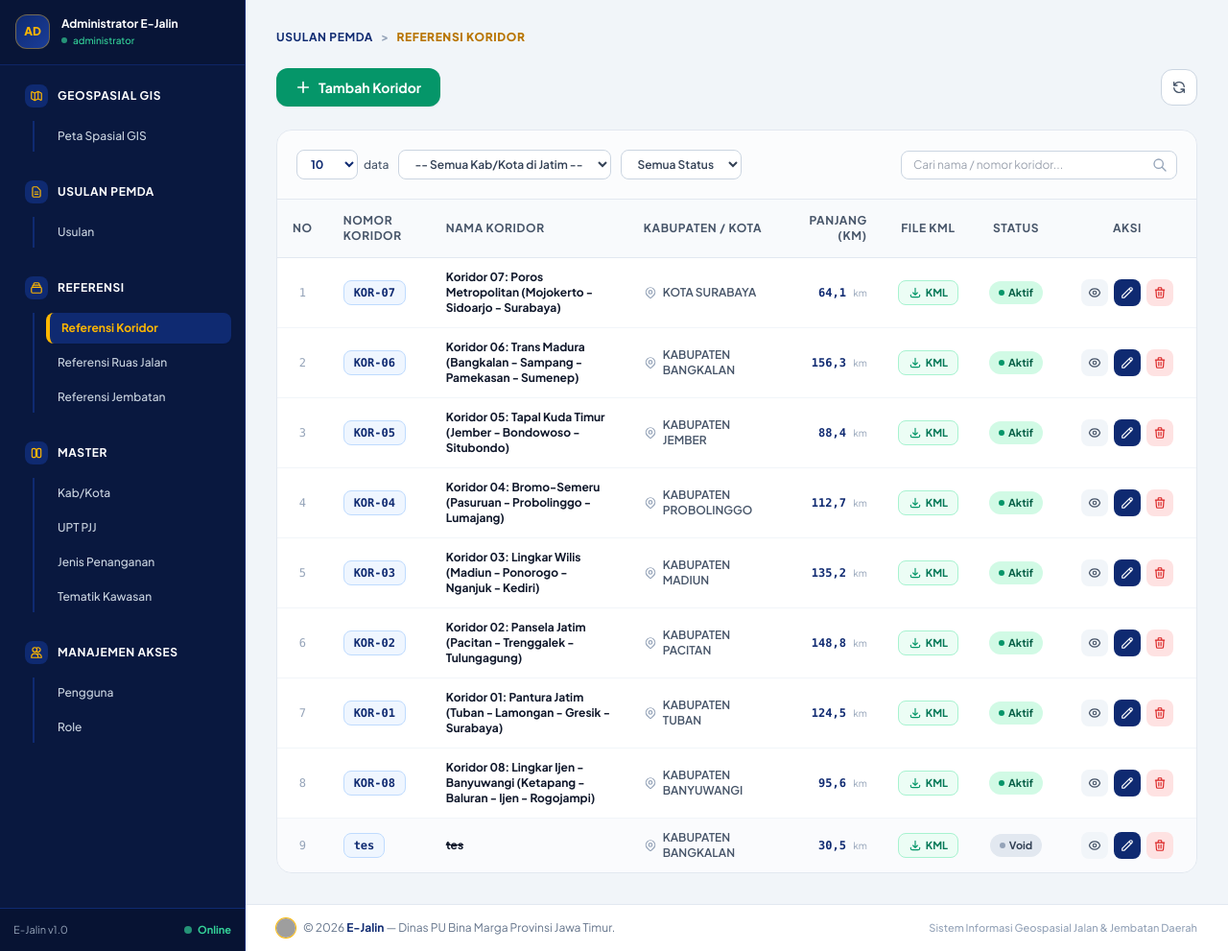
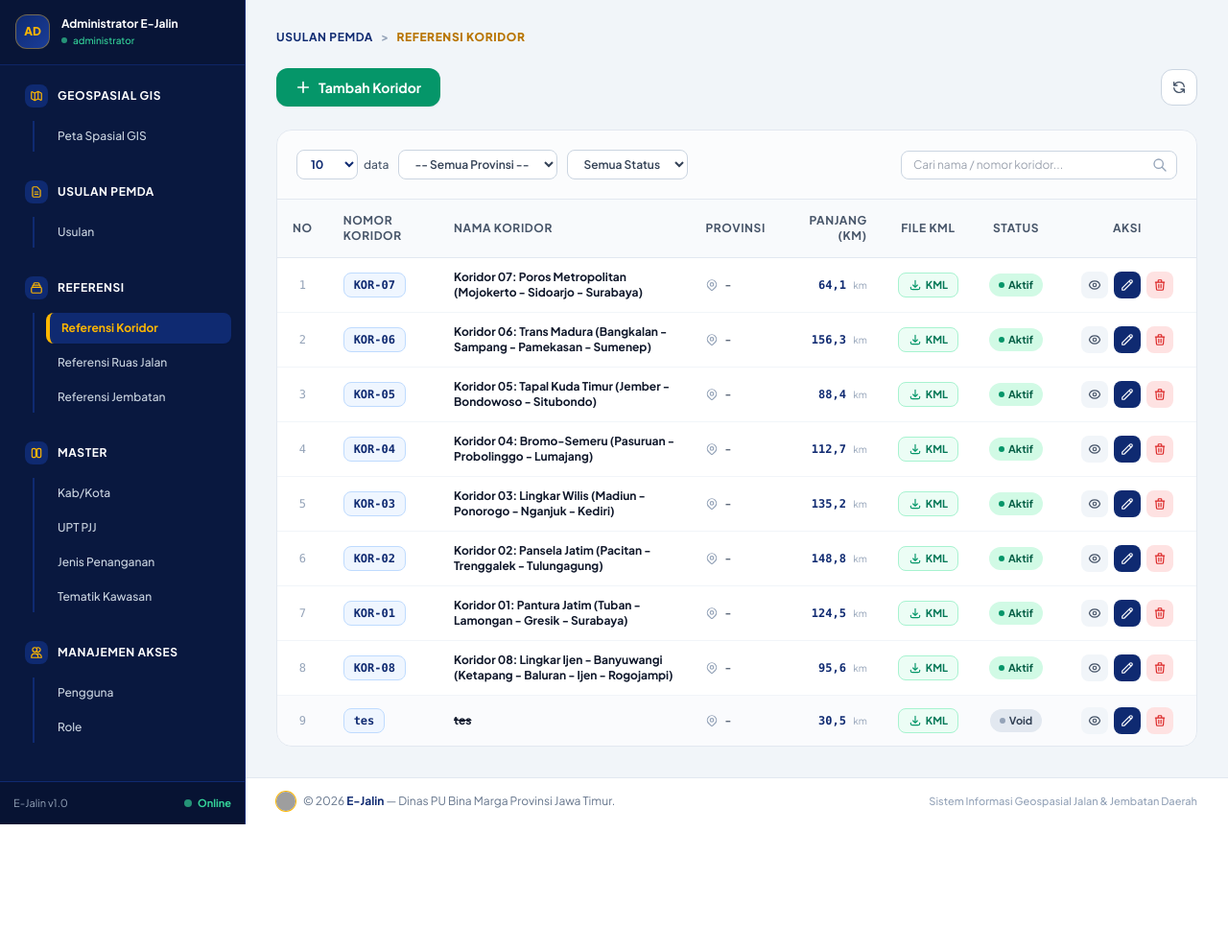
Before and after one commit to Amrega/E-Jalin, a Laravel app: page /koridor in a window 1280 px wide. Shown: the part 66-1057 px from the top of the page at 96% size. After the commit the page ends 925 px from the top, so only its background shows below. Run offline with Laravel 12, Linux system fonts and the light colour scheme; a user stored in the database is signed in; data comes from the database, SQL or seed files in the repository; some libraries are stand-ins or nearby versions; grey boxes are pictures that could not be loaded.

Commit message:
Update koridor

```diff
--- a/app/Http/Controllers/KoridorController.php
+++ b/app/Http/Controllers/KoridorController.php
@@ -2,7 +2,7 @@
 
 namespace App\Http\Controllers;
 
-use App\Models\KabupatenKota;
+use App\Models\Provinsi;
 use App\Models\Koridor;
 use Illuminate\Http\Request;
 use Illuminate\Support\Facades\File;
@@ -27,7 +27,7 @@ class KoridorController extends Controller
      */
     public function index(Request $request)
     {
-        $query = Koridor::with('kabupatenKota');
+        $query = Koridor::with('provinsi');
 
         // Filter Pencarian
         if ($request->filled('search')) {
@@ -35,15 +35,15 @@ class KoridorController extends Controller
             $query->where(function ($q) use ($search) {
                 $q->where('nama_koridor', 'like', "%{$search}%")
                   ->orWhere('nomor_koridor', 'like', "%{$search}%")
-                  ->orWhereHas('kabupatenKota', function ($kq) use ($search) {
-                      $kq->where('nama_kabupaten_kota', 'like', "%{$search}%");
+                  ->orWhereHas('provinsi', function ($pq) use ($search) {
+                      $pq->where('nama_provinsi', 'like', "%{$search}%");
                   });
             });
         }
 
-        // Filter Kabupaten / Kota
-        if ($request->filled('kabupaten_kota_id')) {
-            $query->where('kabupaten_kota_id', $request->kabupaten_kota_id);
+        // Filter Provinsi
+        if ($request->filled('provinsi_id')) {
+            $query->where('provinsi_id', $request->provinsi_id);
         }
 
         // Filter Status Void
@@ -63,24 +63,17 @@ class KoridorController extends Controller
         $perPage = in_array($perPage, [10, 25, 50, 100]) ? $perPage : 10;
         $koridors = $query->paginate($perPage)->withQueryString();
 
-        // Data Statistik
-        $totalKoridor = Koridor::count();
-        $totalPanjang = Koridor::where('void', 0)->sum('panjang_koridor') ?? 0;
-        $totalKabKota = Koridor::distinct('kabupaten_kota_id')->count('kabupaten_kota_id');
-        $totalAktif   = Koridor::where('void', 0)->count();
-
-        // Dropdown Daftar Kabupaten / Kota di Jawa Timur
-        $kabupatenKotaList = KabupatenKota::where('void', 0)
-            ->orderBy('nama_kabupaten_kota', 'asc')
+        // Dropdown Daftar Provinsi (Default Jawa Timur & Lainnya)
+        $provinsiList = Provinsi::where('void', 0)
+            ->orderBy('nama_provinsi', 'asc')
             ->get();
+        if ($provinsiList->isEmpty()) {
+            $provinsiList = Provinsi::orderBy('nama_provinsi', 'asc')->get();
+        }
 
         return view('koridor.index', compact(
             'koridors',
-            'kabupatenKotaList',
-            'totalKoridor',
-            'totalPanjang',
-            'totalKabKota',
-            'totalAktif'
+            'provinsiList',
         ));
     }
 
@@ -90,18 +83,18 @@ class KoridorController extends Controller
     public function store(Request $request)
     {
         $validated = $request->validate([
-            'kabupaten_kota_id' => ['required', 'exists:kabupaten_kota,id'],
+            'provinsi_id'      => ['required', 'exists:provinsi,id'],
             'nama_koridor'      => ['required', 'string', 'max:255'],
             'nomor_koridor'     => ['nullable', 'string', 'max:100'],
             'panjang_koridor'   => ['nullable', 'numeric', 'min:0'],
             'file_kml_koridor'  => ['nullable', 'file', 'max:25600'], // max 25MB
             'void'              => ['nullable', 'in:0,1'],
         ], [
-            'kabupaten_kota_id.required' => 'Kabupaten / Kota wajib dipilih.',
-            'kabupaten_kota_id.exists'   => 'Kabupaten / Kota tidak valid.',
-            'nama_koridor.required'      => 'Nama koridor wajib diisi.',
-            'panjang_koridor.numeric'    => 'Panjang koridor harus berupa angka.',
-            'file_kml_koridor.max'       => 'Ukuran file KML maksimal 25MB.',
+            'provinsi_id.required'  => 'Provinsi wajib dipilih.',
+            'provinsi_id.exists'    => 'Provinsi tidak valid.',
+            'nama_koridor.required' => 'Nama koridor wajib diisi.',
+            'panjang_koridor.numeric' => 'Panjang koridor harus berupa angka.',
+            'file_kml_koridor.max'  => 'Ukuran file KML maksimal 25MB.',
         ]);
 
         $fileName = null;
@@ -116,7 +109,7 @@ class KoridorController extends Controller
         }
 
         Koridor::create([
-            'kabupaten_kota_id' => $validated['kabupaten_kota_id'],
+            'provinsi_id'      => $validated['provinsi_id'],
             'nama_koridor'      => $validated['nama_koridor'],
             'nomor_koridor'     => $validated['nomor_koridor'] ?? null,
             'panjang_koridor'   => $validated['panjang_koridor'] ?? null,
@@ -133,17 +126,17 @@ class KoridorController extends Controller
     public function update(Request $request, Koridor $koridor)
     {
         $validated = $request->validate([
-            'kabupaten_kota_id' => ['required', 'exists:kabupaten_kota,id'],
+            'provinsi_id'      => ['required', 'exists:provinsi,id'],
             'nama_koridor'      => ['required', 'string', 'max:255'],
             'nomor_koridor'     => ['nullable', 'string', 'max:100'],
             'panjang_koridor'   => ['nullable', 'numeric', 'min:0'],
             'file_kml_koridor'  => ['nullable', 'file', 'max:25600'],
             'void'              => ['nullable', 'in:0,1'],
         ], [
-            'kabupaten_kota_id.required' => 'Kabupaten / Kota wajib dipilih.',
-            'kabupaten_kota_id.exists'   => 'Kabupaten / Kota tidak valid.',
-            'nama_koridor.required'      => 'Nama koridor wajib diisi.',
-            'panjang_koridor.numeric'    => 'Panjang koridor harus berupa angka.',
+            'provinsi_id.required'  => 'Provinsi wajib dipilih.',
+            'provinsi_id.exists'    => 'Provinsi tidak valid.',
+            'nama_koridor.required' => 'Nama koridor wajib diisi.',
+            'panjang_koridor.numeric' => 'Panjang koridor harus berupa angka.',
         ]);
 
         $fileName = $koridor->file_kml_koridor;
@@ -165,7 +158,7 @@ class KoridorController extends Controller
         }
 
         $koridor->update([
-            'kabupaten_kota_id' => $validated['kabupaten_kota_id'],
+            'provinsi_id'      => $validated['provinsi_id'],
             'nama_koridor'      => $validated['nama_koridor'],
             'nomor_koridor'     => $validated['nomor_koridor'] ?? null,
             'panjang_koridor'   => $validated['panjang_koridor'] ?? null,
--- a/app/Models/KabupatenKota.php
+++ b/app/Models/KabupatenKota.php
@@ -36,7 +36,7 @@ class KabupatenKota extends Model
 
     public function koridor()
     {
-        return $this->hasMany(Koridor::class, 'kabupaten_kota_id');
+        return $this->hasManyThrough(Koridor::class, RuasJalan::class, 'kabupaten_kota_id', 'id', 'id', 'koridor_id');
     }
 
     public function ruasJalan()
--- a/app/Models/Koridor.php
+++ b/app/Models/Koridor.php
@@ -12,7 +12,7 @@ class Koridor extends Model
     protected $table = 'koridor';
 
     protected $fillable = [
-        'kabupaten_kota_id',
+        'provinsi_id',
         'nama_koridor',
         'nomor_koridor',
         'panjang_koridor',
@@ -27,9 +27,9 @@ class Koridor extends Model
         'updated_at' => 'datetime',
     ];
 
-    public function kabupatenKota()
+    public function provinsi()
     {
-        return $this->belongsTo(KabupatenKota::class, 'kabupaten_kota_id');
+        return $this->belongsTo(Provinsi::class, 'provinsi_id');
     }
 
     public function ruasJalan()
--- a/app/Models/Provinsi.php
+++ b/app/Models/Provinsi.php
@@ -26,4 +26,9 @@ class Provinsi extends Model
     {
         return $this->hasMany(KabupatenKota::class, 'provinsi_id');
     }
+
+    public function koridor()
+    {
+        return $this->hasMany(Koridor::class, 'provinsi_id');
+    }
 }
--- a/resources/views/koridor/index.blade.php
+++ b/resources/views/koridor/index.blade.php
@@ -89,13 +89,13 @@
                     <span class="hidden sm:inline">data</span>
                 </div>
 
-                <!-- Filter Kab/Kota -->
+                <!-- Filter Provinsi -->
                 <div class="flex items-center">
-                    <select name="kabupaten_kota_id" onchange="this.form.submit()" class="border border-slate-300 rounded-lg px-3 py-1.5 bg-white font-semibold text-slate-700 focus:outline-none focus:ring-1 focus:ring-[#0f2a71] max-w-xs">
-                        <option value="">-- Semua Kab/Kota di Jatim --</option>
-                        @foreach($kabupatenKotaList as $kk)
-                            <option value="{{ $kk->id }}" {{ request('kabupaten_kota_id') == $kk->id ? 'selected' : '' }}>
-                                {{ $kk->nama_kabupaten_kota }}
+                    <select name="provinsi_id" onchange="this.form.submit()" class="border border-slate-300 rounded-lg px-3 py-1.5 bg-white font-semibold text-slate-700 focus:outline-none focus:ring-1 focus:ring-[#0f2a71] max-w-xs">
+                        <option value="">-- Semua Provinsi --</option>
+                        @foreach($provinsiList as $prov)
+                            <option value="{{ $prov->id }}" {{ request('provinsi_id') == $prov->id ? 'selected' : '' }}>
+                                {{ $prov->nama_provinsi }}
                             </option>
                         @endforeach
                     </select>
@@ -110,7 +110,7 @@
                     </select>
                 </div>
 
-                @if(request()->anyFilled(['search', 'kabupaten_kota_id', 'status']))
+                @if(request()->anyFilled(['search', 'provinsi_id', 'status']))
                     <a href="{{ route('koridor.index') }}" class="px-2.5 py-1.5 rounded-lg bg-slate-200 hover:bg-slate-300 text-slate-700 font-bold transition flex items-center gap-1">
                         <span>Reset</span>
                         ✕
@@ -146,7 +146,7 @@
                         <th class="py-3.5 px-4 w-12 text-center">NO</th>
                         <th class="py-3.5 px-4">NOMOR KORIDOR</th>
                         <th class="py-3.5 px-4">NAMA KORIDOR</th>
-                        <th class="py-3.5 px-4">KABUPATEN / KOTA</th>
+                        <th class="py-3.5 px-4">PROVINSI</th>
                         <th class="py-3.5 px-4 text-right">PANJANG (KM)</th>
                         <th class="py-3.5 px-4 text-center">FILE KML</th>
                         <th class="py-3.5 px-4 text-center">STATUS</th>
@@ -177,7 +177,7 @@
                                         <path stroke-linecap="round" stroke-linejoin="round" stroke-width="2" d="M17.657 16.657L13.414 20.9a1.998 1.998 0 01-2.827 0l-4.244-4.243a8 8 0 1111.314 0z"></path>
                                         <path stroke-linecap="round" stroke-linejoin="round" stroke-width="2" d="M15 11a3 3 0 11-6 0 3 3 0 016 0z"></path>
                                     </svg>
-                                    <span>{{ $item->kabupatenKota->nama_kabupaten_kota ?? '-' }}</span>
+                                    <span>{{ $item->provinsi->nama_provinsi ?? '-' }}</span>
                                 </div>
                             </td>
                             <td class="py-3 px-4 text-right font-mono font-bold text-[#0f2a71]">
@@ -219,7 +219,7 @@
                                 <div class="inline-flex items-center gap-1.5">
                                     <button
                                         type="button"
-                                        onclick="openModalDetail({{ json_encode($item) }}, '{{ $item->kabupatenKota->nama_kabupaten_kota ?? '' }}')"
+                                        onclick="openModalDetail({{ json_encode($item) }}, '{{ $item->provinsi->nama_provinsi ?? '' }}')"
                                         title="Lihat Detail"
                                         class="w-7 h-7 rounded-lg bg-slate-100 text-slate-600 hover:bg-[#0f2a71] hover:text-[#ffb700] flex items-center justify-center transition shadow-2xs"
                                     >
@@ -292,7 +292,9 @@
 
             <div class="px-6 py-4 bg-[#0f2a71] text-white flex items-center justify-between border-b-2 border-[#ffb700]">
                 <div class="flex items-center gap-2.5">
-                    <img src="{{ asset('assets/logo_ejalin.png') }}" alt="Logo E-Jalin" class="w-8 h-8 rounded-full object-cover shadow-xs ring-1 ring-[#ffb700]">
+                    <div class="w-8 h-8 rounded-lg bg-[#ffb700] text-[#0f2a71] flex items-center justify-center font-black text-sm">
+                        EJ
+                    </div>
                     <div>
                         <h3 class="text-base font-bold text-white leading-tight">Tambah Referensi Koridor</h3>
                         <p class="text-[10px] text-slate-300 font-medium">Form Penambahan Data Koridor Jawa Timur</p>
@@ -308,12 +310,12 @@
                 <div class="p-6 overflow-y-auto space-y-4 text-xs text-slate-700 flex-grow">
                     <div>
                         <label class="block font-bold text-slate-700 mb-1.5">
-                            Kabupaten / Kota <span class="text-red-500">*</span>
+                            Provinsi <span class="text-red-500">*</span>
                         </label>
-                        <select name="kabupaten_kota_id" required class="w-full border border-slate-300 rounded-xl px-3 py-2 text-xs bg-slate-50 focus:bg-white focus:outline-none focus:ring-2 focus:ring-[#0f2a71]">
-                            <option value="">-- Pilih Kabupaten / Kota --</option>
-                            @foreach($kabupatenKotaList as $kk)
-                                <option value="{{ $kk->id }}">{{ $kk->nama_kabupaten_kota }}</option>
+                        <select name="provinsi_id" required class="w-full border border-slate-300 rounded-xl px-3 py-2 text-xs bg-slate-50 focus:bg-white focus:outline-none focus:ring-2 focus:ring-[#0f2a71]">
+                            <option value="">-- Pilih Provinsi --</option>
+                            @foreach($provinsiList as $prov)
+                                <option value="{{ $prov->id }}">{{ $prov->nama_provinsi }}</option>
                             @endforeach
                         </select>
                     </div>
@@ -367,7 +369,9 @@
 
             <div class="px-6 py-4 bg-[#0f2a71] text-white flex items-center justify-between border-b-2 border-[#ffb700]">
                 <div class="flex items-center gap-2.5">
-                    <img src="{{ asset('assets/logo_ejalin.png') }}" alt="Logo E-Jalin" class="w-8 h-8 rounded-full object-cover shadow-xs ring-1 ring-[#ffb700]">
+                    <div class="w-8 h-8 rounded-lg bg-[#ffb700] text-[#0f2a71] flex items-center justify-center font-black text-sm">
+                        EJ
+                    </div>
                     <div>
                         <h3 class="text-base font-bold text-white leading-tight">Ubah Data Koridor</h3>
                         <p class="text-[10px] text-slate-300 font-medium">Perbarui Informasi Referensi Koridor</p>
@@ -382,11 +386,11 @@
 
                 <div class="p-6 overflow-y-auto space-y-4 text-xs text-slate-700 flex-grow">
                     <div>
-                        <label class="block font-bold text-slate-700 mb-1.5">Kabupaten / Kota <span class="text-red-500">*</span></label>
-                        <select id="edit_kabupaten_kota_id" name="kabupaten_kota_id" required class="w-full border border-slate-300 rounded-xl px-3 py-2 text-xs bg-slate-50 focus:bg-white focus:outline-none focus:ring-2 focus:ring-[#0f2a71]">
-                            <option value="">-- Pilih Kabupaten / Kota --</option>
-                            @foreach($kabupatenKotaList as $kk)
-                                <option value="{{ $kk->id }}">{{ $kk->nama_kabupaten_kota }}</option>
+                        <label class="block font-bold text-slate-700 mb-1.5">Provinsi <span class="text-red-500">*</span></label>
+                        <select id="edit_provinsi_id" name="provinsi_id" required class="w-full border border-slate-300 rounded-xl px-3 py-2 text-xs bg-slate-50 focus:bg-white focus:outline-none focus:ring-2 focus:ring-[#0f2a71]">
+                            <option value="">-- Pilih Provinsi --</option>
+                            @foreach($provinsiList as $prov)
+                                <option value="{{ $prov->id }}">{{ $prov->nama_provinsi }}</option>
                             @endforeach
                         </select>
                     </div>
@@ -438,7 +442,7 @@
 
             <div class="px-6 py-4 bg-[#0f2a71] text-white flex items-center justify-between border-b-2 border-[#ffb700]">
                 <div class="flex items-center gap-2.5">
-                    <img src="{{ asset('assets/logo_ejalin.png') }}" alt="Logo E-Jalin" class="w-8 h-8 rounded-full object-cover shadow-xs ring-1 ring-[#ffb700]">
+                    <div class="w-8 h-8 rounded-lg bg-[#ffb700] text-[#0f2a71] flex items-center justify-center font-black text-sm">EJ</div>
                     <div>
                         <h3 class="text-base font-bold text-white leading-tight">Detail Referensi Koridor</h3>
                         <p class="text-[10px] text-slate-300 font-medium">Informasi Lengkap Koridor Angkutan</p>
@@ -498,7 +502,7 @@
         const form = document.getElementById('formEdit');
         form.action = `/koridor/${data.id}`;
 
-        document.getElementById('edit_kabupaten_kota_id').value = data.kabupaten_kota_id;
+        document.getElementById('edit_provinsi_id').value = data.provinsi_id;
         document.getElementById('edit_nomor_koridor').value = data.nomor_koridor || '';
         document.getElementById('edit_nama_koridor').value = data.nama_koridor || '';
         document.getElementById('edit_panjang_koridor').value = data.panjang_koridor !== null ? data.panjang_koridor : '';
@@ -518,7 +522,7 @@
     }
 
     // Modal Detail
-    function openModalDetail(data, namaKabKota) {
+    function openModalDetail(data, namaProvinsi) {
         const body = document.getElementById('modalDetailBody');
         const kmlDownloadLink = data.file_kml_koridor
             ? `<a href="/koridor/${data.id}/download-kml" class="inline-flex items-center gap-1.5 px-3 py-1.5 rounded-lg bg-emerald-600 hover:bg-emerald-700 text-white font-bold transition">
@@ -543,8 +547,8 @@
 
                 <div class="grid grid-cols-2 gap-3">
                     <div class="p-3 bg-white border border-slate-200 rounded-xl">
-                        <span class="text-[10px] uppercase font-bold text-slate-400 block mb-0.5">Kabupaten / Kota</span>
-                        <span class="font-bold text-slate-800">${namaKabKota || '-'}</span>
+                        <span class="text-[10px] uppercase font-bold text-slate-400 block mb-0.5">Provinsi</span>
+                        <span class="font-bold text-slate-800">${namaProvinsi || '-'}</span>
                     </div>
                     <div class="p-3 bg-white border border-slate-200 rounded-xl">
                         <span class="text-[10px] uppercase font-bold text-slate-400 block mb-0.5">Panjang Koridor</span>
```
Also changed, not shown: app/Http/Controllers/GeospasialController.php (+4 -3 lines), app/Http/Controllers/JembatanController.php (+0 -10 lines), app/Http/Controllers/RoleController.php (+0 -9 lines), app/Http/Controllers/RuasJalanController.php (+5 -17 lines), app/Http/Controllers/UserController.php (+0 -10 lines), database/seeders/DatabaseSeeder.php (+10 -10 lines), public/uploads/kml/jalan/1794716445_peta-tanpa-judulkml-2.xml (added, +55 -0 lines), resources/views/geospasial/index.blade.php (+23 -14 lines), resources/views/ruas/index.blade.php (+39 -58 lines), database/migrations/2026_11_13_000007_create_koridor_table.php, 4 other files.
